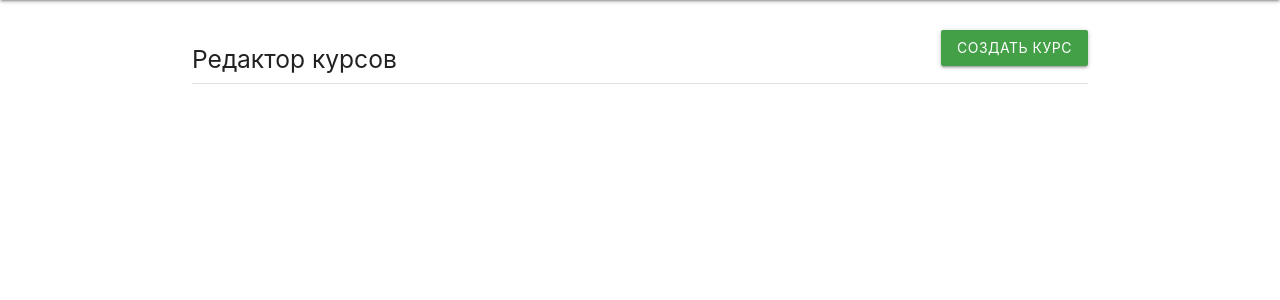
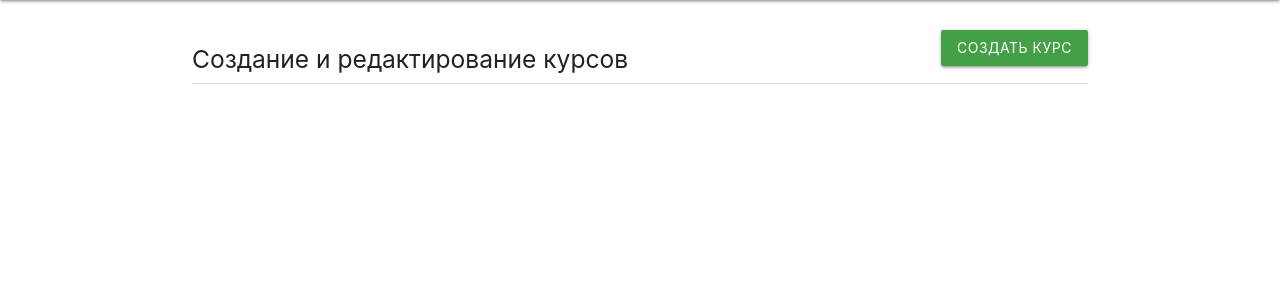
Before and after one commit to aslbnv/educon, a Django app: page /courses/mycourses in a window 1280 px wide. Shown: the part 64-364 px from the top of the page. Run offline with Django 3.2, Linux system fonts and the light colour scheme; the visitor is signed in with stand-in values (Sample User, id 1); data comes from the database, SQL or seed files in the repository; data that the repository does not hold is empty; parts of the project's set-up code (start-up, migrations or seed data) failed here and were passed over; some libraries are stand-ins or nearby versions.

Commit message:
improve page names

```diff
--- a/education_portal/education_portal/templates/base.html
+++ b/education_portal/education_portal/templates/base.html
@@ -15,8 +15,9 @@
 
 <body>
     <ul id="admin-panel" class="dropdown-content">
-        <li><a href="{% url 'my-courses' %}"><span class="black-text">Редактор курсов</span></a></li>
-        <li><a href="{% url 'employees' %}"><span class="black-text">Управление обучением</span></a></li>
+        <li><a href="{% url 'my-courses' %}"><span class="black-text">Курсы</span></a></li>
+        <li><a href="{% url 'employees' %}"><span class="black-text">Пользователи</span></a></li>
+        <li><a href=""><span class="black-text">Статистика</span></a></li>
         <li class="divider"></li>
         <li><a href="{% url 'admin:index' %}"><span class="black-text">Администрирование Django</span></a></li>
     </ul>
--- a/education_portal/education_portal/templates/classroom/mycourses.html
+++ b/education_portal/education_portal/templates/classroom/mycourses.html
@@ -6,7 +6,7 @@
     <a href="{% url 'newcourse' %}" class="btn green darken-1 right">
         <span>Создать курс</span>
     </a>
-    <h5>Редактор курсов</h5>
+    <h5>Создание и редактирование курсов</h5>
     <div class="divider"></div>
 </div>
 
--- a/education_portal/education_portal/templates/learningcontrol/learningcontrol.html
+++ b/education_portal/education_portal/templates/learningcontrol/learningcontrol.html
@@ -3,7 +3,7 @@
 
 {% block content %}
 <div class="section ">
-    <h5>Управление обучением</h5>
+    <h5>Распределение курсов по пользователям</h5>
     <div class="divider"></div>
 </div>
 
```
